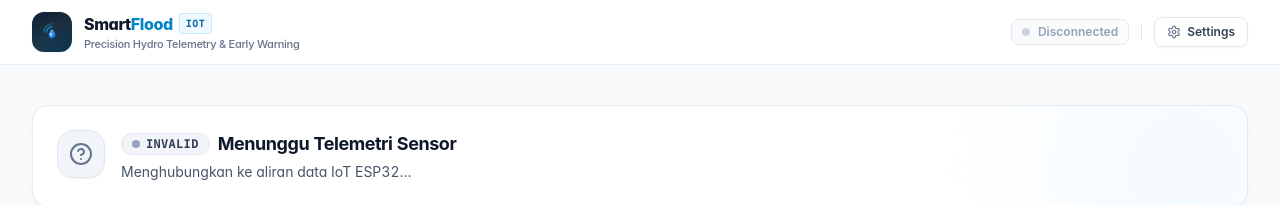
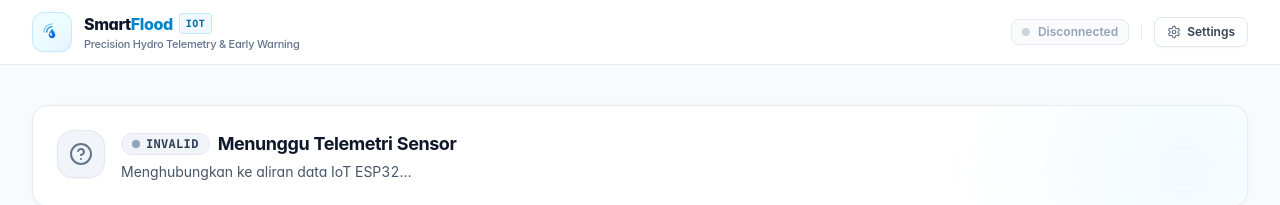
Before and after one commit to Dammar-Sanggalie/smart-flood-system, a Next.js app in the folder frontend/: page / in a window 1280 px wide. Shown: the top 205 px of the page. Built offline with nearby package versions, Linux system fonts and the light colour scheme; no server answers.

Commit message:
fix(ui): update logo container to light aesthetic and fix initial loading check

```diff
--- a/frontend/app/page.tsx
+++ b/frontend/app/page.tsx
@@ -284,8 +284,8 @@ export default function DashboardPage() {
     }, 100);
   }, []);
 
-  // ── Loading Screen ──
-  if (isLoading) {
+  // ── Initial Loading Screen (Only if no data cached yet) ──
+  if (isLoading && !reading && !config) {
     return (
       <div className="min-h-screen bg-[#f8fafc]">
         <LoadingState message="Menghubungkan ke sistem monitoring Smart Flood…" />
--- a/frontend/components/DashboardHeader.tsx
+++ b/frontend/components/DashboardHeader.tsx
@@ -21,9 +21,8 @@ interface DashboardHeaderProps {
 function BrandLogo() {
   return (
     <div className="flex items-center gap-3">
-      {/* Dynamic Hydro-Sonar SVG Emblem */}
-      <div className="relative w-10 h-10 rounded-xl bg-gradient-to-br from-slate-900 via-slate-800 to-sky-950 p-[1px] shadow-sm flex items-center justify-center overflow-hidden shrink-0 group">
-        <div className="absolute inset-0 bg-gradient-to-tr from-cyan-500/20 to-blue-500/0 opacity-60" />
+      {/* Dynamic Hydro-Sonar SVG Emblem - Clean Light Aesthetic */}
+      <div className="relative w-10 h-10 rounded-xl bg-gradient-to-br from-sky-50 via-cyan-50 to-blue-100/70 border border-sky-200/80 shadow-sm flex items-center justify-center overflow-hidden shrink-0 group">
         <svg
           viewBox="0 0 36 36"
           fill="none"
@@ -33,17 +32,17 @@ function BrandLogo() {
           {/* Sonar Radar Arcs */}
           <path
             d="M6 18C6 11.3726 11.3726 6 18 6"
-            stroke="url(#logoGrad1)"
+            stroke="#0284c7"
             strokeWidth="2.2"
             strokeLinecap="round"
             strokeOpacity="0.4"
           />
           <path
             d="M10 18C10 13.5817 13.5817 10 18 10"
-            stroke="url(#logoGrad1)"
+            stroke="#0284c7"
             strokeWidth="2.2"
             strokeLinecap="round"
-            strokeOpacity="0.75"
+            strokeOpacity="0.8"
           />
           {/* Central Water Droplet */}
           <path
@@ -58,17 +57,13 @@ function BrandLogo() {
             ry="2.5"
             transform="rotate(-25 16.5 21.5)"
             fill="white"
-            fillOpacity="0.65"
+            fillOpacity="0.85"
           />
           {/* Gradients */}
           <defs>
-            <linearGradient id="logoGrad1" x1="6" y1="6" x2="18" y2="18" gradientUnits="userSpaceOnUse">
-              <stop stopColor="#38bdf8" />
-              <stop offset="1" stopColor="#0284c7" />
-            </linearGradient>
             <linearGradient id="logoGrad2" x1="13" y1="13" x2="23" y2="27.5" gradientUnits="userSpaceOnUse">
-              <stop stopColor="#38bdf8" />
-              <stop offset="1" stopColor="#2563eb" />
+              <stop stopColor="#0ea5e9" />
+              <stop offset="1" stopColor="#1d4ed8" />
             </linearGradient>
           </defs>
         </svg>
```
